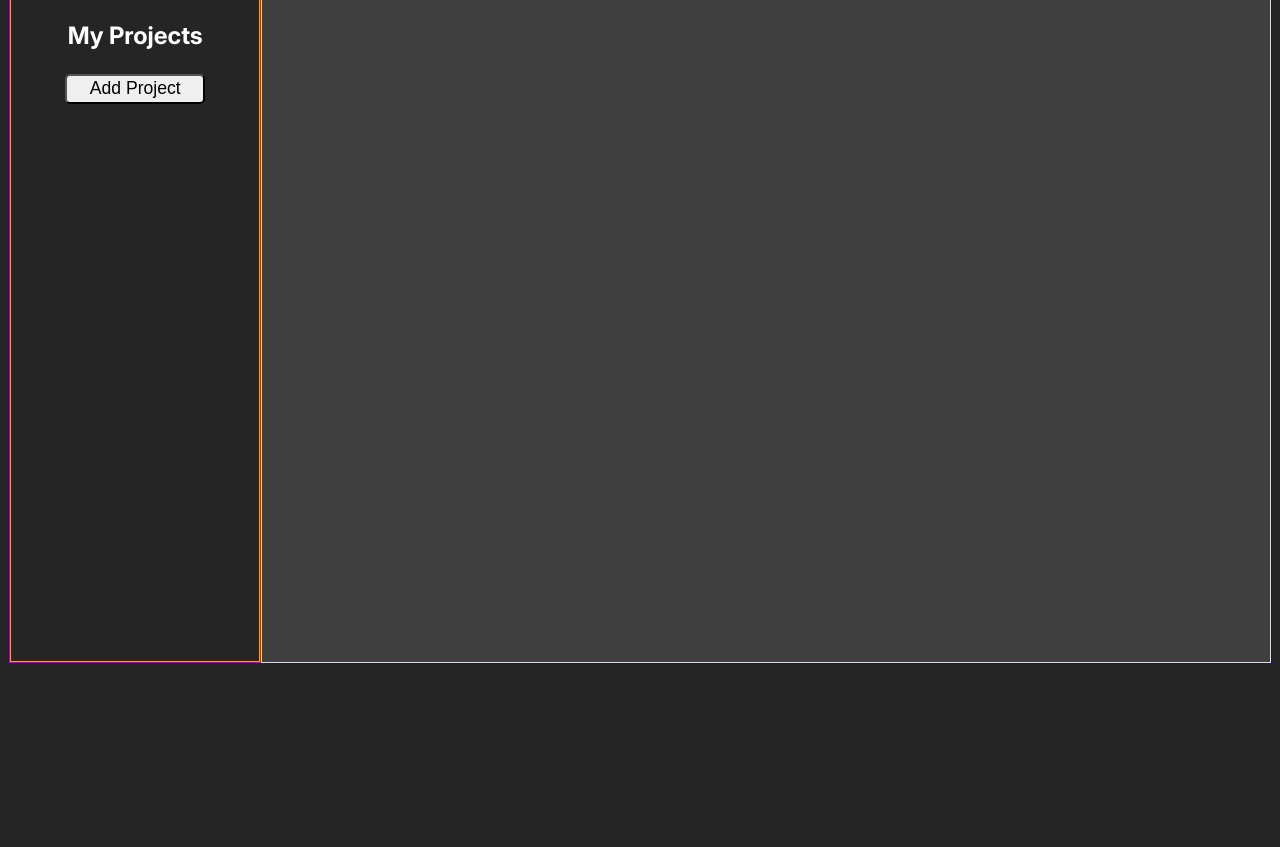
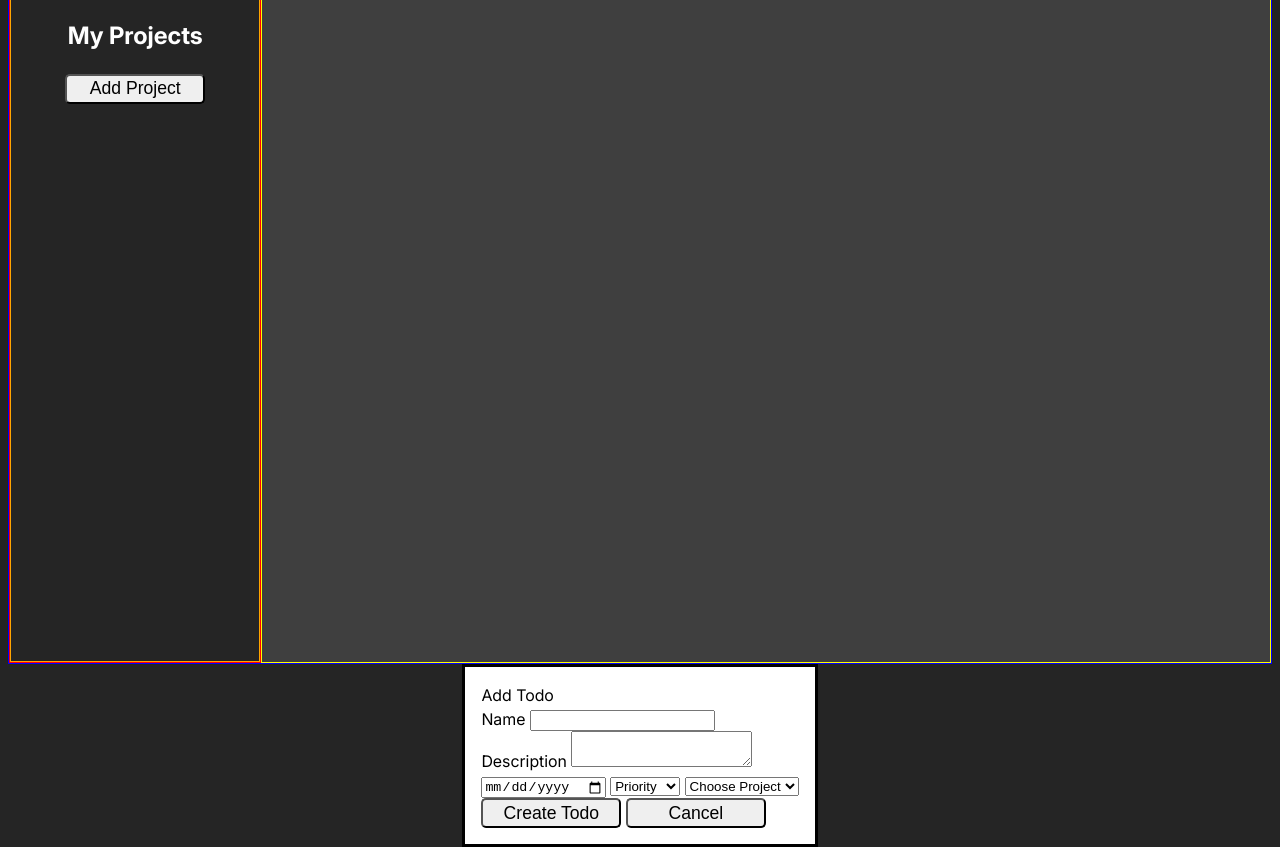
Before and after one commit to Q-Chan97/todo-list, a website built with webpack: page src/template.html in a window 1280 px wide. Shown: the part 146-993 px from the top of the page. Before the commit the page ends 818 px from the top, so only its background shows below. Built offline with nearby package versions, Linux system fonts and the light colour scheme.

Commit message:
Add buttons for todo modal

```diff
--- a/src/template.html
+++ b/src/template.html
@@ -36,7 +36,7 @@
         </form>
     </dialog>
     <!-- Todo Modal -->
-    <dialog id="new-todo-modal">
+    <dialog id="new-todo-modal" open>
         <form method="dialog" id="todo-form">
             <div id="todo-modal-header" class="modal-header">Add Todo</div>
             <div id="todo-name-section">
@@ -61,6 +61,10 @@
                     <option value="" selected disabled>Choose Project</option>
                 </select>
             </div>
+            <div id="todo-modal-buttons">
+                <button id="create-todo-button">Create Todo</button>
+                <button id="cancel-todo-button" class="cancel-button">Cancel</button>
+            </div>
         </form>
     </dialog>
 </body>
```
